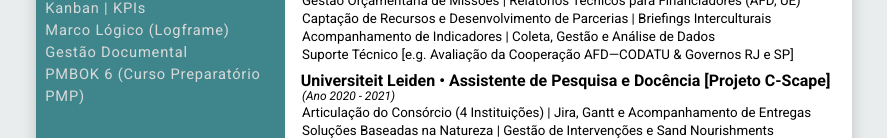
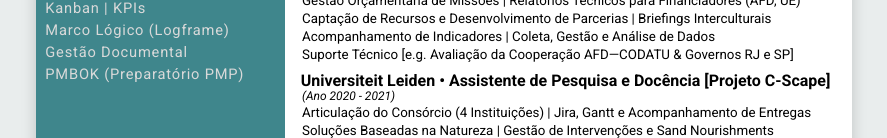
Before and after one commit to barboguim/cv, a plain HTML site: page index.html in a window 1280 px wide. Shown: the part 814-952 px from the top of the page, without its empty margins (196-1083 px from the left). Drawn offline with Linux system fonts and the light colour scheme.

Commit message:
CV: linha PMBOK em uma só linha
Co-Authored-By: Claude Opus 5.5 <noreply@anthropic.com>

```diff
--- a/index.html
+++ b/index.html
@@ -60,7 +60,7 @@
         <li>Kanban | KPIs</li>
         <li>Marco Lógico (Logframe)</li>
         <li>Gestão Documental</li>
-        <li>PMBOK 6 (Curso Preparatório PMP)</li>
+        <li>PMBOK (Preparatório PMP)</li>
       </ul>
     </section>
   </aside>
```
Also changed, not shown: 1 other file.
